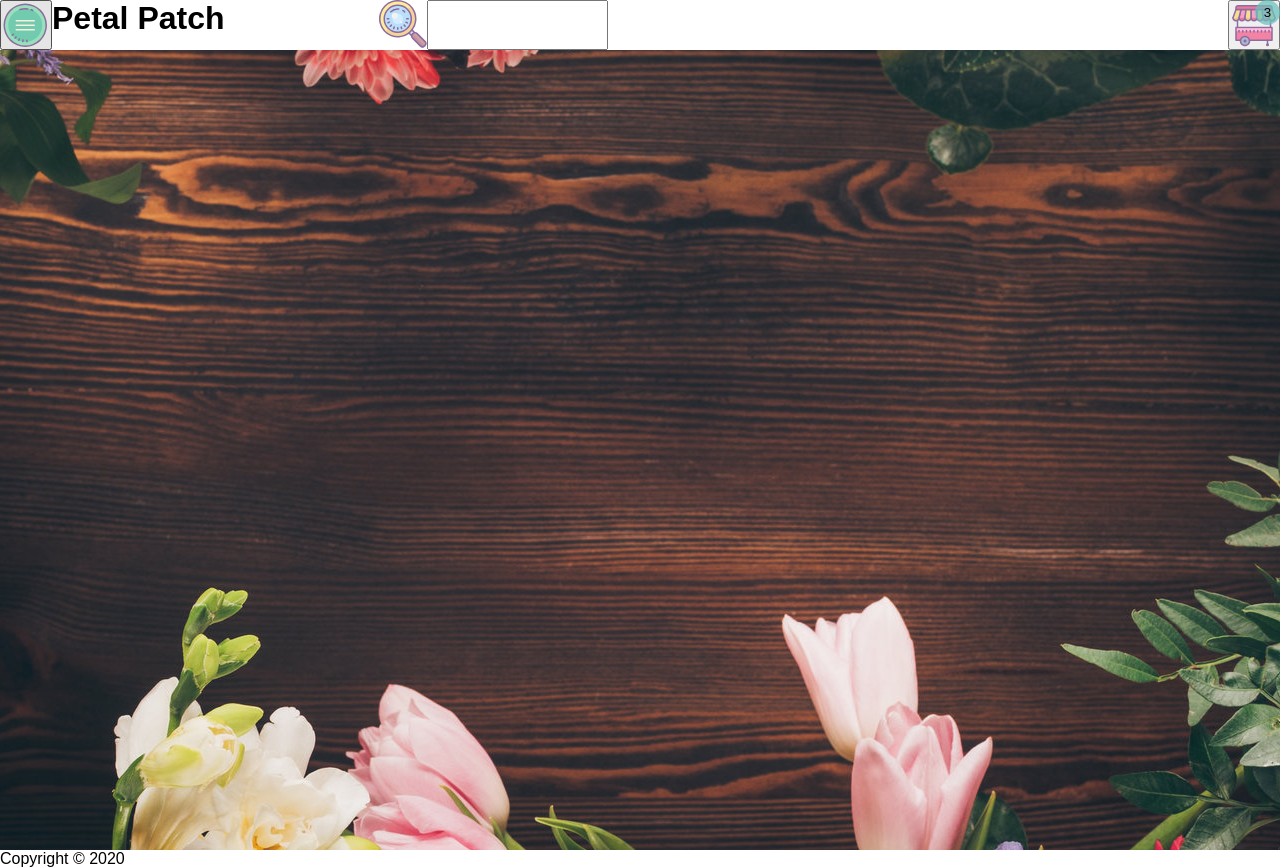
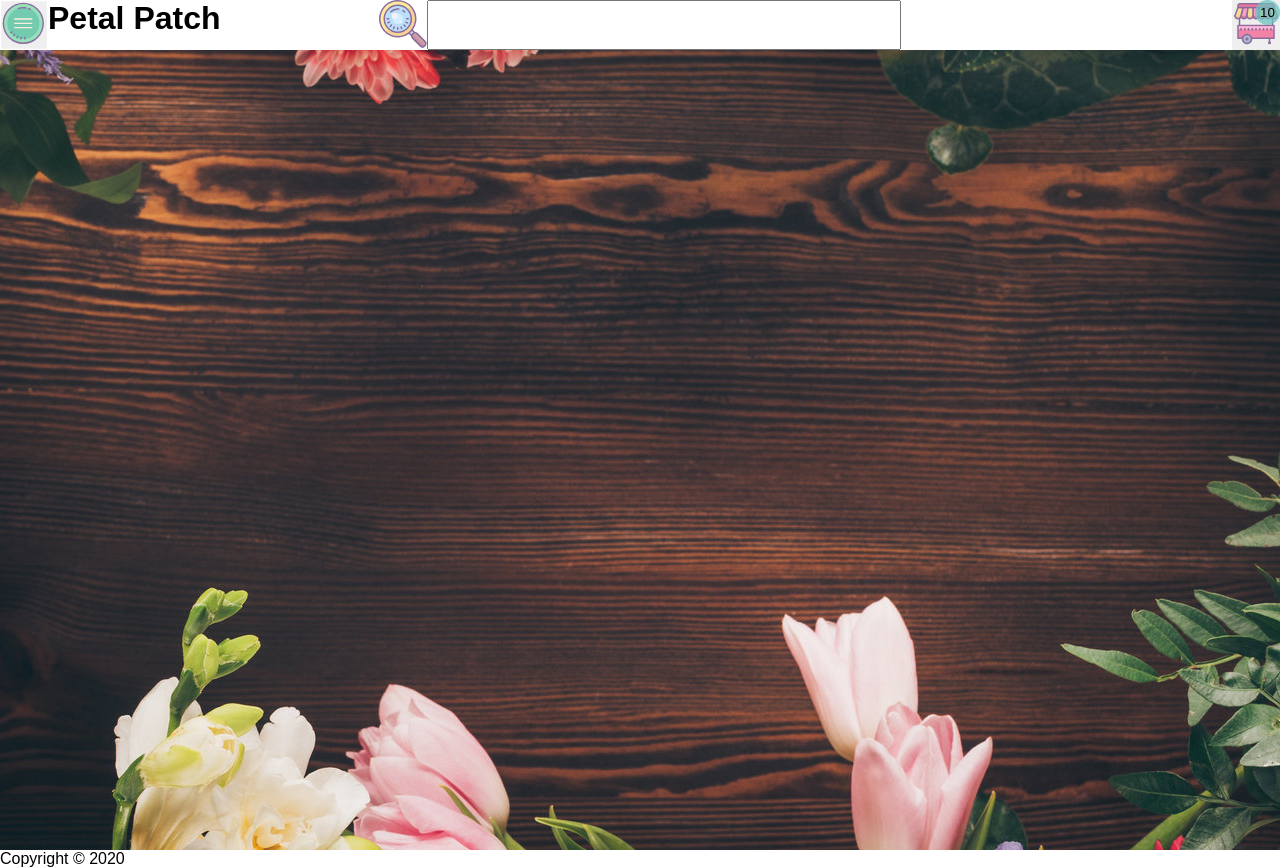
Before and after one commit to Frozies/petalpatchOld, a React (Create React App) app: page / in a window 1280 px wide. Built offline with nearby package versions, Linux system fonts and the light colour scheme.

Commit message:
Fix search bar added button click animations

```diff
--- a/src/Components/Navbar.js
+++ b/src/Components/Navbar.js
@@ -9,7 +9,7 @@ function Navbar(){
        <header className={"nav"}>
 
            <div className={"nav-menu"}>
-               <button type={"button"}>
+               <button className={"nav-button"} type={"button"}>
                    <Menu/>
                </button>
                <h1>
@@ -20,15 +20,15 @@ function Navbar(){
            <div className={"nav-search"}>
                <MagnifyIcon/>
                <div className={"nav-search-bar"}>
-                   <input type="text"/>
+                   <input className={"nav-search-bar"} type="text"/>
                </div>
            </div>
 
            <div className={"nav-cart"}>
-               <button type={"button"}>
+               <button className={"nav-button"} type={"button"}>
                    <ShoppingCart/>
                    <div className={"nav-cart-amount"}>
-                       3
+                       10
                    </div>
                </button>
            </div>
--- a/src/scss/style.css
+++ b/src/scss/style.css
@@ -8,10 +8,21 @@
 .nav, .nav-cart, .nav-search, .nav-menu {
   height: 50px;
   display: flex;
+  border: none;
 }
 .nav-menu {
   flex: 2;
   order: 1;
+}
+.nav-button {
+  border: none;
+  outline-style: none;
+}
+.nav-button:hover {
+  transform: scale(0.95);
+}
+.nav-button:active {
+  transform: scale(0.9);
 }
 .nav-search {
   order: 2;
@@ -23,6 +34,7 @@
 .nav-search-bar {
   display: flex;
   flex: 1;
+  width: 100%;
 }
 .nav-cart {
   flex: 2;
--- a/src/scss/style.scss
+++ b/src/scss/style.scss
@@ -10,11 +10,25 @@
 .nav {
   height: 50px;
   display: flex;
+  border: none;
 
   &-menu {
     @extend .nav;
     flex: 2;
     order: 1;
+  }
+
+  &-button {
+    border:none;
+    outline-style: none;
+  }
+
+  &-button:hover {
+    transform: scale(0.95);
+  }
+
+  &-button:active {
+    transform: scale(0.90);
   }
 
   &-search {
@@ -28,8 +42,7 @@
     &-bar {
       display: flex;
       flex: 1;
-
-      //TODO: fill space properly
+      width: 100%;
     }
   }
 
@@ -39,7 +52,6 @@
     order: 3;
     justify-content: flex-end;
     align-content: flex-end;
-
 
     &-amount {
       height: 25px;
```
Also changed, not shown: 1 other file (tests, documents, lock files or other folders).
